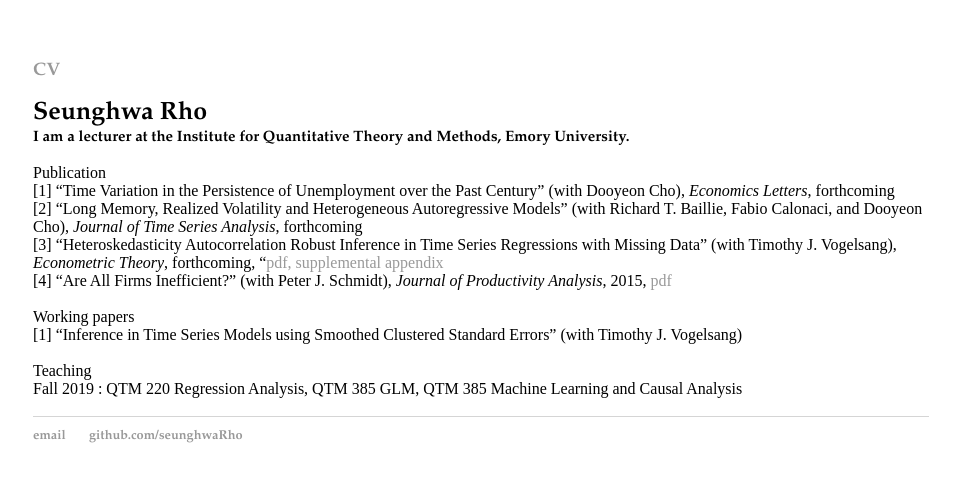
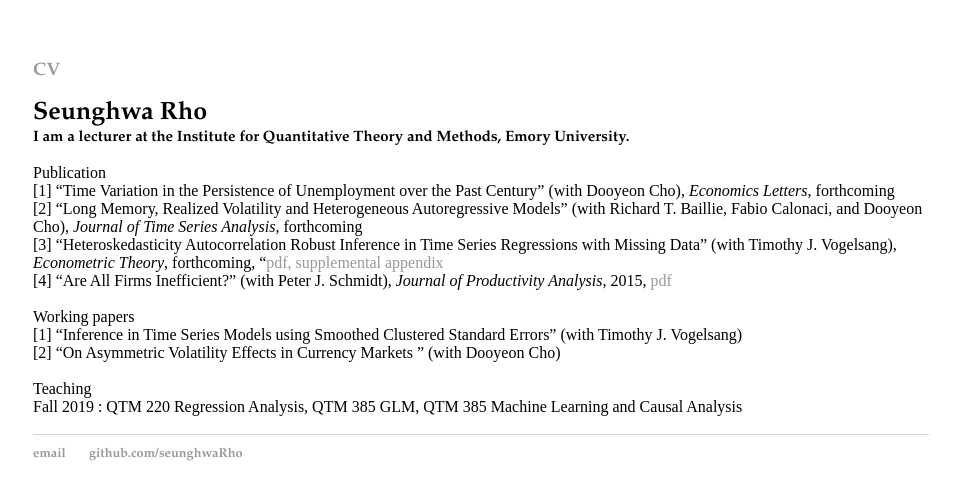
Before and after one commit to seunghwaRho/seunghwaRho.github.io, a Jekyll site: the page index.html, which Jekyll copies as it is, in a window 1280 px wide. Shown: the top 500 px of the page, without its empty margins (159-1112 px from the left). Built offline with Jekyll 4.4.1, drawn with Linux system fonts in a browser that asks for light colours.

Commit message:
minor change

```diff
--- a/index.html
+++ b/index.html
@@ -30,6 +30,10 @@
 	<div> Working papers
 		<div>[1] &ldquo;Inference in Time Series Models using Smoothed Clustered Standard Errors&rdquo; (with Timothy J. Vogelsang)</div>
 	</div>
+	<div>[2] &ldquo;On Asymmetric Volatility Effects in Currency Markets &rdquo; (with Dooyeon Cho)</div>
+	</div>
+
+
 &nbsp;
 			<div> Teaching
 			<div>Fall 2019 : QTM 220 Regression Analysis, QTM 385 GLM, QTM 385 Machine Learning and Causal Analysis</div>
```
